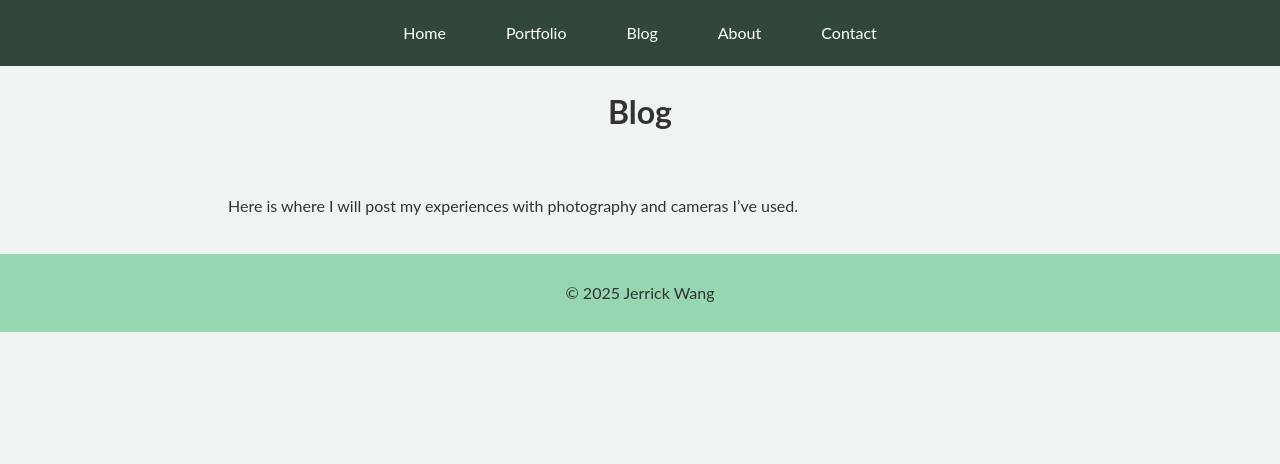
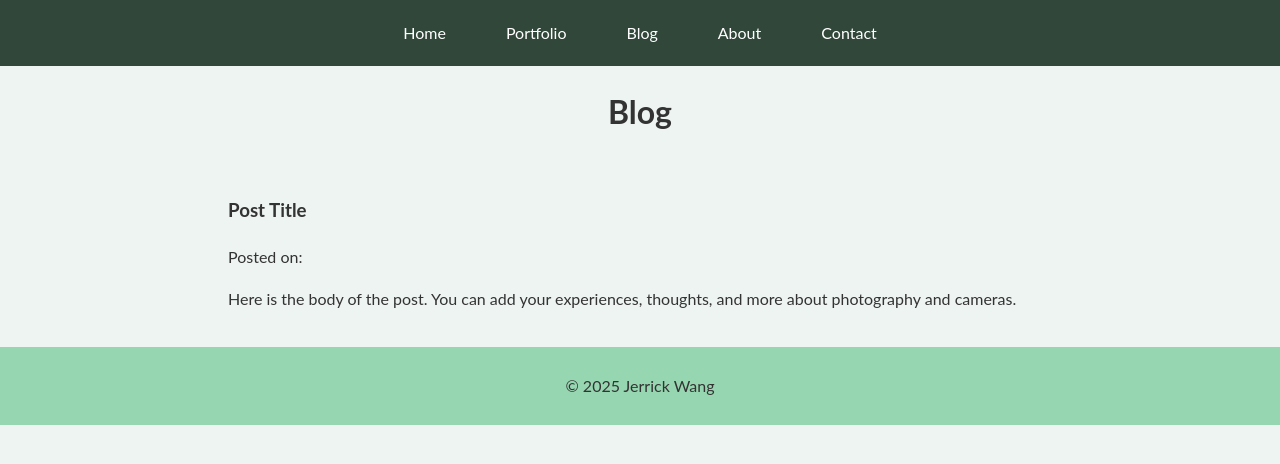
Before and after one commit to jerrickwang/jerrickwang.github.io, a Jekyll site: the page built from blog.md, in a window 1280 px wide. Shown: the top 464 px of the page. Built offline with Jekyll 4.4.1, drawn with Linux system fonts in a browser that asks for light colours.

Commit message:
Update blog.md

```diff
--- a/blog.md
+++ b/blog.md
@@ -3,4 +3,15 @@ layout: default
 title: Blog
 permalink: /blog/
 ---
-Here is where I will post my experiences with photography and cameras I've used.
+<!-- Blog Post Container -->
+<div class="blog-post-container">
+  <article class="blog-post">
+    <h3 class="post-title">Post Title</h3>
+    <p class="post-date">Posted on: {{ page.date | date: "%B %d, %Y" }}</p>
+    <div class="post-body">
+      <p>Here is the body of the post. You can add your experiences, thoughts, and more about photography and cameras.</p>
+    </div>
+  </article>
+</div>
+
+<!-- Add more blog posts here -->
```
